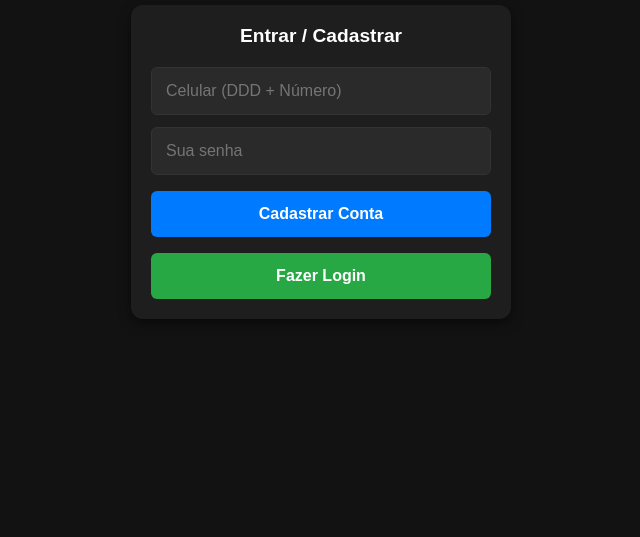
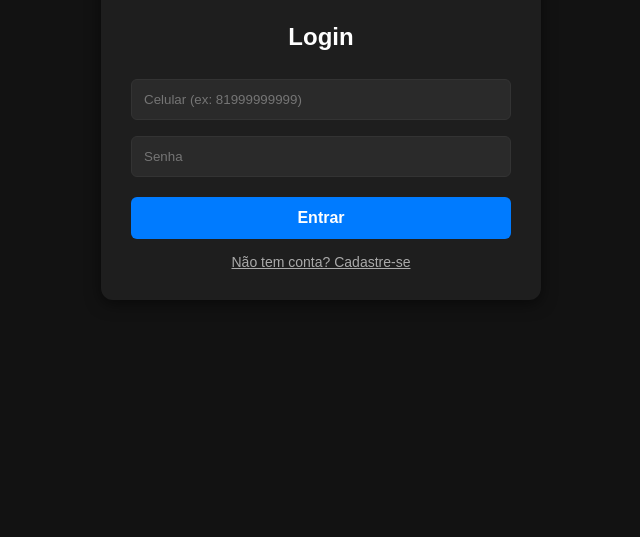
Before and after one commit to imbyser/plataforma-jogos, a website: page index.html in a window 1280 px wide. Shown: the part 263-800 px from the top of the page, without its empty margins (319-959 px from the left). Drawn offline with Linux system fonts and the light colour scheme.

Commit message:
Refactor HTML structure and styles for login page
Updated viewport settings and adjusted styles for better layout. Refactored authentication handling and improved button functionalities.

```diff
--- a/index.html
+++ b/index.html
@@ -2,117 +2,158 @@
 <html lang="pt-BR">
 <head>
   <meta charset="UTF-8">
-  <meta name="viewport" content="width=device-width, initial-scale=1.0, maximum-scale=1.0, user-scalable=no">
+  <meta name="viewport" content="width=device-width, initial-scale=1.0">
   <title>Plataforma de Jogos</title>
   <style>
-    * {
-      box-sizing: border-box;
-      margin: 0;
-      padding: 0;
+    body {
       font-family: Arial, sans-serif;
-    }
-    body {
       background-color: #121212;
       color: #ffffff;
       display: flex;
-      flex-direction: column;
       justify-content: center;
       align-items: center;
       min-height: 100vh;
-      padding: 16px;
-    }
-    h1 {
-      margin-bottom: 20px;
-      font-size: 1.6rem;
-      text-align: center;
+      margin: 0;
     }
     .card {
       background-color: #1e1e1e;
-      padding: 20px;
+      padding: 30px;
       border-radius: 12px;
-      box-shadow: 0 4px 12px rgba(0, 0, 0, 0.5);
+      box-shadow: 0 4px 15px rgba(0,0,0,0.5);
       width: 100%;
       max-width: 380px;
-      display: flex;
-      flex-direction: column;
-      gap: 12px;
+      text-align: center;
     }
-    .card h2 {
-      font-size: 1.2rem;
-      text-align: center;
-      margin-bottom: 8px;
-    }
+    h2 { margin-bottom: 20px; }
     input {
       width: 100%;
-      padding: 14px;
+      padding: 12px;
+      margin: 8px 0;
       border-radius: 6px;
       border: 1px solid #333;
       background-color: #2a2a2a;
       color: #fff;
-      font-size: 1rem;
+      box-sizing: border-box;
     }
     button {
       width: 100%;
-      padding: 14px;
+      padding: 12px;
+      margin-top: 12px;
       border-radius: 6px;
       border: none;
-      font-size: 1rem;
       font-weight: bold;
       cursor: pointer;
-      margin-top: 4px;
+      font-size: 16px;
     }
-    .btn-register {
-      background-color: #007bff;
-      color: #fff;
+    .btn-primary { background-color: #007bff; color: white; }
+    .btn-success { background-color: #28a745; color: white; }
+    .btn-pay {
+      background-color: #ff9900;
+      color: white;
+      text-decoration: none;
+      display: block;
+      line-height: 44px;
+      border-radius: 6px;
+      font-weight: bold;
+      margin-top: 12px;
+      margin-bottom: 12px;
     }
-    .btn-login {
-      background-color: #28a745;
-      color: #fff;
+    .switch-mode {
+      margin-top: 15px;
+      font-size: 14px;
+      color: #aaa;
+      cursor: pointer;
+      text-decoration: underline;
     }
+    .hidden { display: none; }
   </style>
 </head>
 <body>
 
-  <h1>Plataforma de Jogos</h1>
+  <div class="card" id="authBox">
+    <h2 id="formTitle">Login</h2>
+    <input type="text" id="phoneInput" placeholder="Celular (ex: 81999999999)" />
+    <input type="password" id="passwordInput" placeholder="Senha" />
+    <input type="text" id="nameInput" placeholder="Seu Nome" class="hidden" />
 
-  <div class="card">
-    <h2>Entrar / Cadastrar</h2>
-    <input type="tel" id="phone" placeholder="Celular (DDD + Número)">
-    <input type="password" id="password" placeholder="Sua senha">
-    <button class="btn-register" onclick="register()">Cadastrar Conta</button>
-    <button class="btn-login" onclick="login()">Fazer Login</button>
+    <button id="authBtn" class="btn-primary" onclick="handleAuth()">Entrar</button>
+
+    <div class="switch-mode" id="toggleModeBtn" onclick="toggleMode()">
+      Não tem conta? Cadastre-se
+    </div>
+  </div>
+
+  <div class="card hidden" id="gameArea">
+    <h2>Seu Jogo</h2>
+    <p>Mensalidade: <strong style="color: #28a745;">R$ 60,00/mês</strong></p>
+
+    <a id="payBtn" href="https://pay.kiwify.com.br/ry6ATnk" target="_blank" class="btn-pay">Pagar Assinatura (R$ 60,00)</a>
+
+    <button class="btn-success" onclick="playGame()">Jogar Agora</button>
+    <button style="background-color: #dc3545; color: white;" onclick="logout()">Sair</button>
   </div>
 
   <script>
-    async function register() {
-      const phone = document.getElementById('phone').value;
-      const password = document.getElementById('password').value;
+    let isRegisterMode = false;
 
-      const res = await fetch('/auth/register', {
+    function toggleMode() {
+      isRegisterMode = !isRegisterMode;
+      document.getElementById('formTitle').innerText = isRegisterMode ? 'Cadastro' : 'Login';
+      document.getElementById('authBtn').innerText = isRegisterMode ? 'Cadastrar' : 'Entrar';
+      document.getElementById('nameInput').classList.toggle('hidden', !isRegisterMode);
+      document.getElementById('toggleModeBtn').innerText = isRegisterMode
+        ? 'Já tem conta? Faça Login'
+        : 'Não tem conta? Cadastre-se';
+    }
+
+    async function handleAuth() {
+      const phone = document.getElementById('phoneInput').value;
+      const password = document.getElementById('passwordInput').value;
+      const name = document.getElementById('nameInput').value;
+
+      const endpoint = isRegisterMode ? '/auth/register' : '/auth/login';
+      const bodyData = isRegisterMode ? { name, phone, password } : { phone, password };
+
+      const response = await fetch(endpoint, {
         method: 'POST',
         headers: { 'Content-Type': 'application/json' },
-        body: JSON.stringify({ name: 'Usuário', phone, password })
+        body: JSON.stringify(bodyData)
       });
-      const data = await res.json();
-      alert(data.message || data.error);
+
+      const data = await response.json();
+
+      if (response.ok) {
+        if (!isRegisterMode) {
+          localStorage.setItem('token', data.token);
+          document.getElementById('authBox').classList.add('hidden');
+          document.getElementById('gameArea').classList.remove('hidden');
+        } else {
+          alert('Cadastro realizado! Faça login para continuar.');
+          toggleMode();
+        }
+      } else {
+        alert(data.error || 'Erro na operação.');
+      }
     }
 
-    async function login() {
-      const phone = document.getElementById('phone').value;
-      const password = document.getElementById('password').value;
+    async function playGame() {
+      const token = localStorage.getItem('token');
+      const response = await fetch('/game/play', {
+        headers: { 'Authorization': `Bearer ${token}` }
+      });
 
-      const res = await fetch('/auth/login', {
-        method: 'POST',
-        headers: { 'Content-Type': 'application/json' },
-        body: JSON.stringify({ phone, password })
-      });
-      const data = await res.json();
-      if (data.token) {
-        localStorage.setItem('token', data.token);
-        window.location.href = '/game.html';
+      const data = await response.json();
+
+      if (response.ok) {
+        window.location.href = data.gameUrl;
       } else {
-        alert(data.error);
+        alert(data.error || 'Assinatura ativa necessária para jogar.');
       }
+    }
+
+    function logout() {
+      localStorage.removeItem('token');
+      location.reload();
     }
   </script>
 </body>
```
